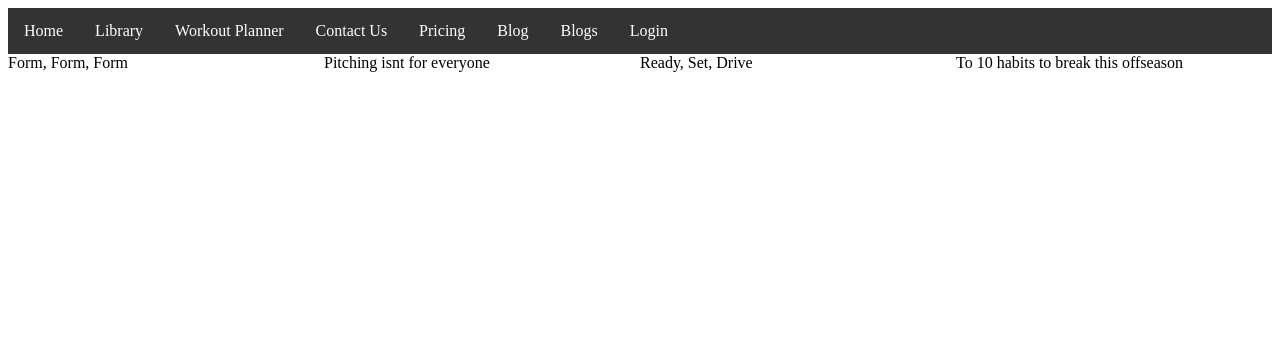
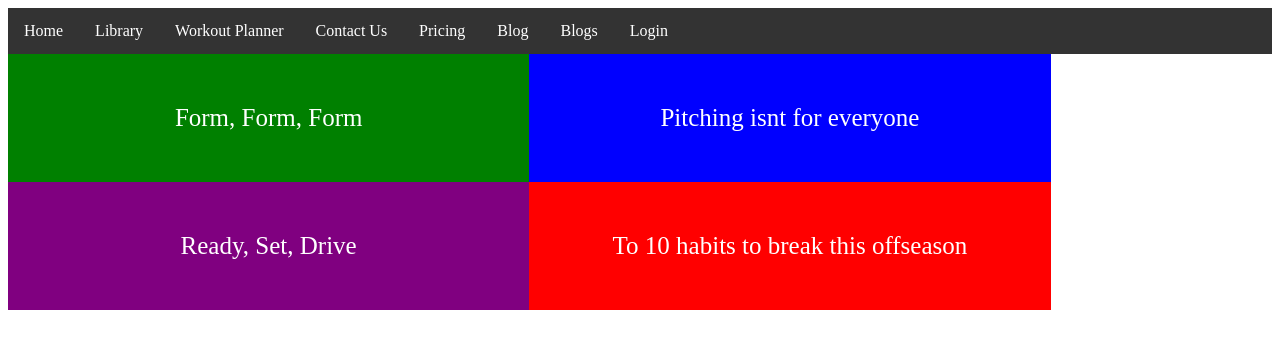
Before and after one commit to jludovissie/Course-Project-Mess-Around, an Angular app: page /blogs in a window 1280 px wide. Shown: the top 348 px of the page. Built offline with nearby package versions, Linux system fonts and the light colour scheme.

Commit message:
4 files modified, 3 added, 3 deleted

```diff
--- a/src/app/bloglibrary/bloglibrary.component.css
+++ b/src/app/bloglibrary/bloglibrary.component.css
@@ -1,6 +1,16 @@
 .column {
   float: left;
-  width: 25%;
+  width: 33.33%;
+  padding: 50px;
+  text-align: center;
+  font-size: 25px;
+  cursor: pointer;
+  color: white;
+}
+
+.containerTab {
+  padding: 20px;
+  color: white;
 }
 
 /* Clear floats after the columns */
@@ -9,3 +19,11 @@
   display: table;
   clear: both;
 }
+
+/* Closable button inside the image */
+.closebtn {
+  float: right;
+  color: white;
+  font-size: 35px;
+  cursor: pointer;
+}
--- a/src/app/bloglibrary/bloglibrary.component.html
+++ b/src/app/bloglibrary/bloglibrary.component.html
@@ -1,6 +1,8 @@
 <div class="row">
-<div class="column">Form, Form, Form</div>
-<div class="column">Pitching isnt for everyone</div>
-<div class="column">Ready, Set, Drive</div>
-<div class="column">To 10 habits to break this offseason</div>
+<div class="column" style="background:green;">Form, Form, Form</div>
+<div class="column"style="background:blue;">Pitching isnt for everyone</div>
+<div class="column"style="background:purple;">Ready, Set, Drive</div>
+<div class="column"style="background:red;" >To 10 habits to break this offseason</div>
 </div>
+
+<router-outlet name='form'></router-outlet>
--- a/src/app/bloglibrary/bloglibrary.component.ts
+++ b/src/app/bloglibrary/bloglibrary.component.ts
@@ -1,4 +1,5 @@
 import { Component, OnInit } from '@angular/core';
+import { ActivatedRoute, Router } from '@angular/router';
 
 @Component({
   selector: 'app-bloglibrary',
@@ -7,9 +8,12 @@ import { Component, OnInit } from '@angular/core';
 })
 export class BloglibraryComponent implements OnInit {
 
-  constructor() { }
+  constructor(private router: Router,
+              private route: ActivatedRoute  ) { }
 
   ngOnInit() {
   }
-
+  onForm(){
+    this.router.navigate(['blog'], {relativeTo: this.route})
+  }
 }
```
Also changed, not shown: src/app/app.module.ts (+7 -3 lines), src/app/bloglibrary/blog/blog.component.css (added), src/app/bloglibrary/blog/blog.component.html (renamed from src/app/blog/blog.component.html), src/app/bloglibrary/blog/blog.component.ts (renamed from src/app/blog/blog.component.ts).
